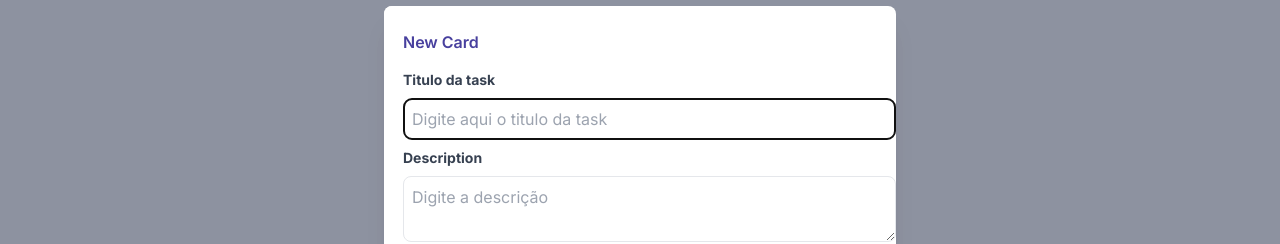
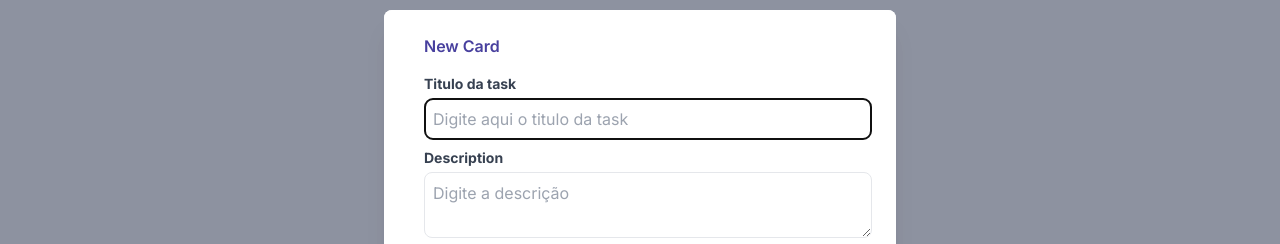
Before and after one commit to Miguel-ectil/Project-Kanban, a Next.js app: page / in a window 1280 px wide. Both pictures are taken after a click on the button "+ Novo Card". Shown: the part 215-459 px from the top of the page. Built offline with nearby package versions, Linux system fonts and the light colour scheme; no server answers.

Commit message:
[UPD] Melhorando posição

```diff
--- a/src/components/newCard.tsx
+++ b/src/components/newCard.tsx
@@ -40,7 +40,7 @@ export default function NewCard({ onClose }: any) {
                         New Card
                       </Dialog.Title>
                       <div className="mt-4">
-                        <label className="block text-gray-700 text-sm font-bold mb-2" htmlFor="username">
+                        <label className="block text-gray-700 text-sm font-bold mb-1" htmlFor="username">
                           Titulo da task
                         </label>
                         <input
@@ -48,15 +48,15 @@ export default function NewCard({ onClose }: any) {
                           placeholder='Digite aqui o titulo da task'
                           className='border p-2 rounded-lg flex w-full'
                         />
-                        <label className="block text-gray-700 text-sm font-bold mb-2 mt-2" htmlFor="Descrição">
+                        <label className="block text-gray-700 text-sm font-bold mb-1 mt-2" htmlFor="Descrição">
                           Description
                         </label>
                         <textarea
                           name="Descrição"
                           id=""
-                          className='border p-2 rounded-lg '
+                          className='border p-2 rounded-lg w-full'
                           placeholder='Digite a descrição'
-                          cols="46" rows="2"
+                          // cols="46" rows="2"
                         >
 
                         </textarea>
```
